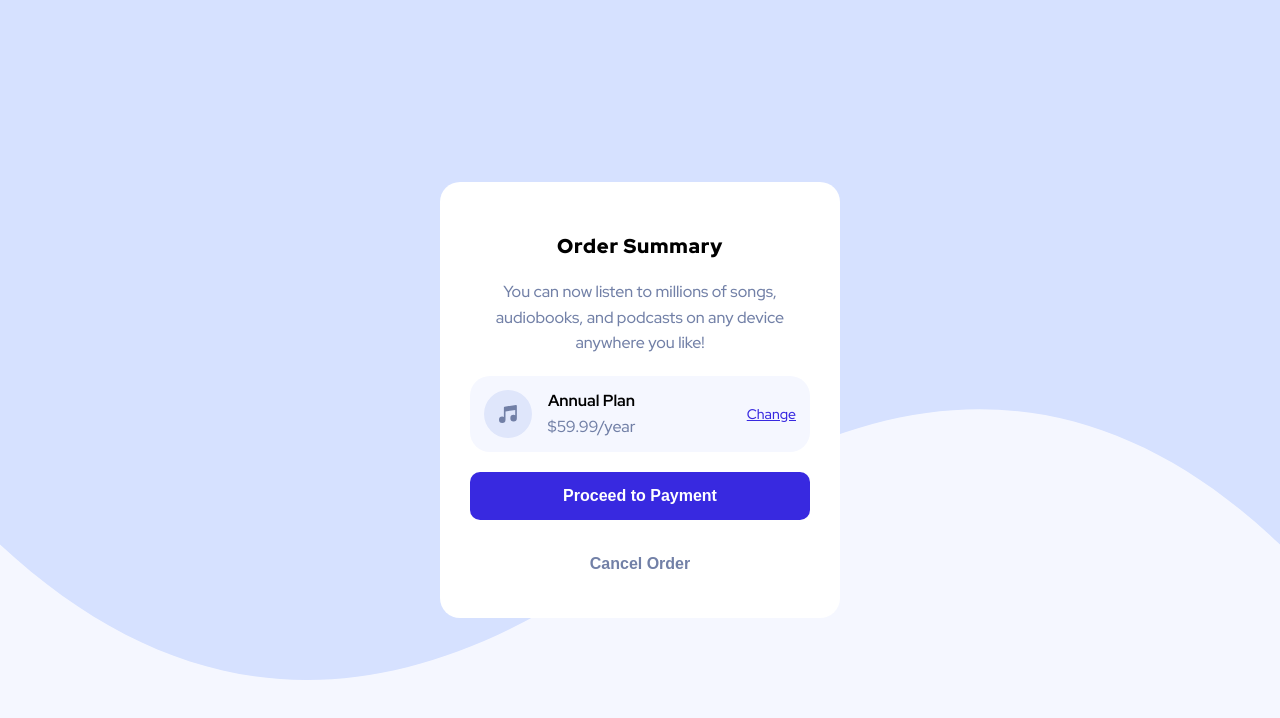
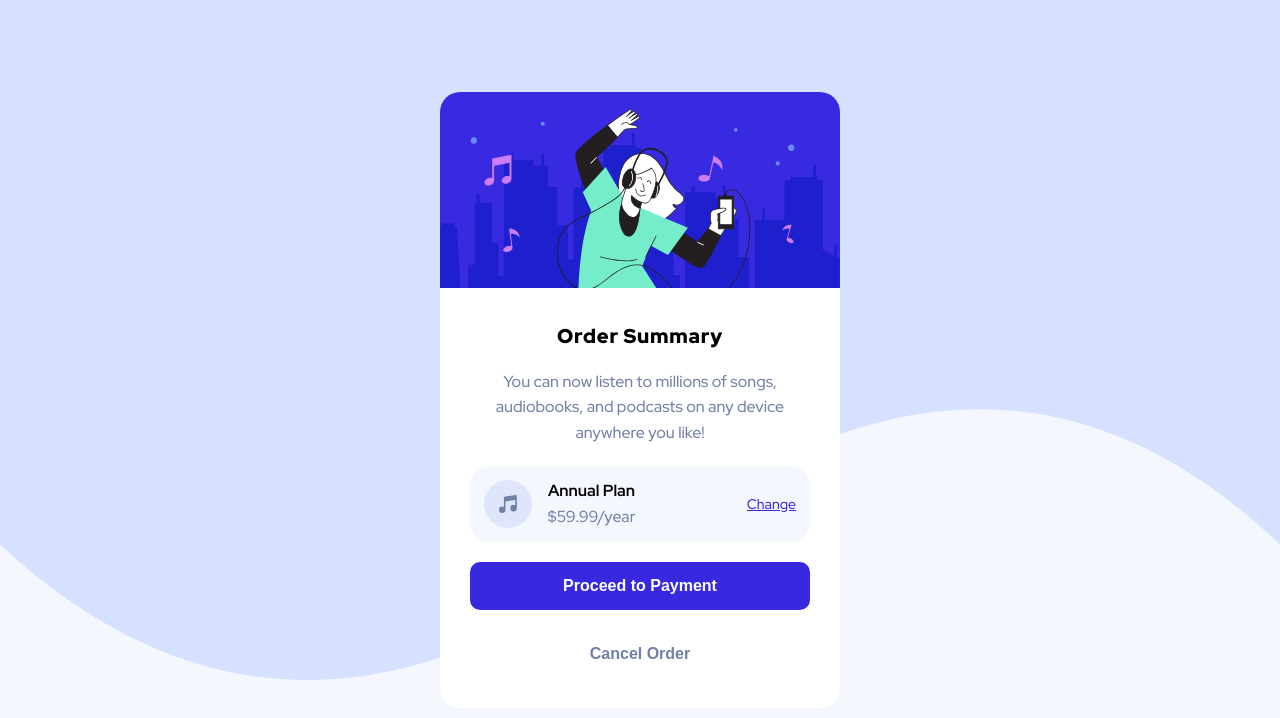
Before and after one commit to k1d12r04/order-summary-component-main, a website: page index.html in a window 1280 px wide. Drawn offline with Linux system fonts and the light colour scheme; the site is published under a folder, as on GitHub Pages, so addresses that start at the root find nothing.

Commit message:
update img path

```diff
--- a/index.html
+++ b/index.html
@@ -28,7 +28,7 @@
   <body>
     <div class="order-summary">
       <img
-        src="/images/illustration-hero.svg"
+        src="./images/illustration-hero.svg"
         alt=""
         class="order-summary__img"
       />
```
